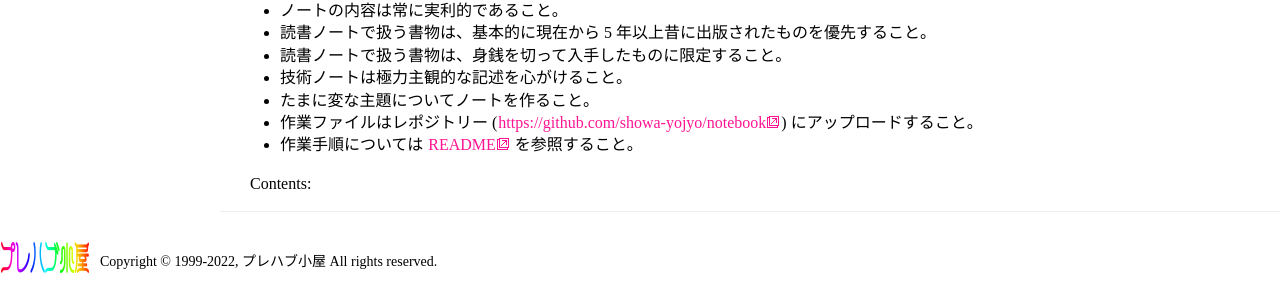
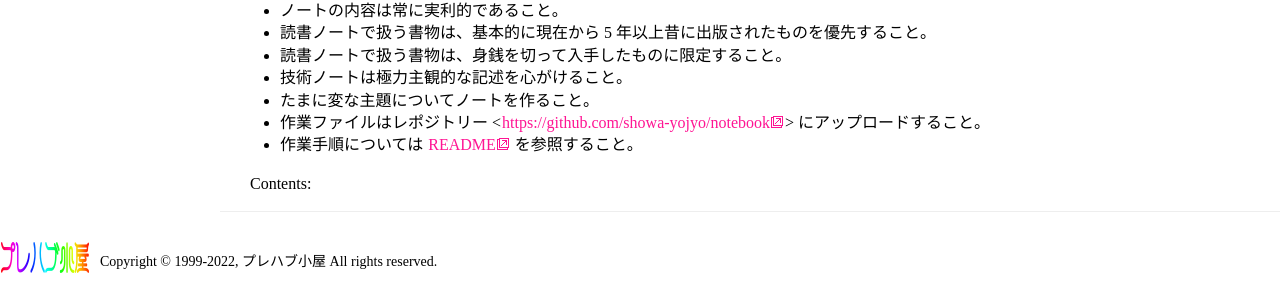
Before and after one commit to showa-yojyo/libreoffice-notes, a Sphinx documentation site: the page built from doc/source/index.rst, in a window 1280 px wide. Shown: the part 117-421 px from the top of the page. Built offline with Sphinx 7.4.7, drawn with Linux system fonts in a browser that asks for light colours; pages that are not in the unit, such as notebooks, are missing from menus.

```diff
--- a/doc/source/index.rst
+++ b/doc/source/index.rst
@@ -7,7 +7,7 @@
 * 読書ノートで扱う書物は、身銭を切って入手したものに限定すること。
 * 技術ノートは極力主観的な記述を心がけること。
 * たまに変な主題についてノートを作ること。
-* 作業ファイルはレポジトリー (https://github.com/showa-yojyo/notebook) にアップロードすること。
+* 作業ファイルはレポジトリー <https://github.com/showa-yojyo/notebook> にアップロードすること。
 * 作業手順については `README <https://github.com/showa-yojyo/notebook/blob/develop/README.rst>`_ を参照すること。
 
 Contents:
```
